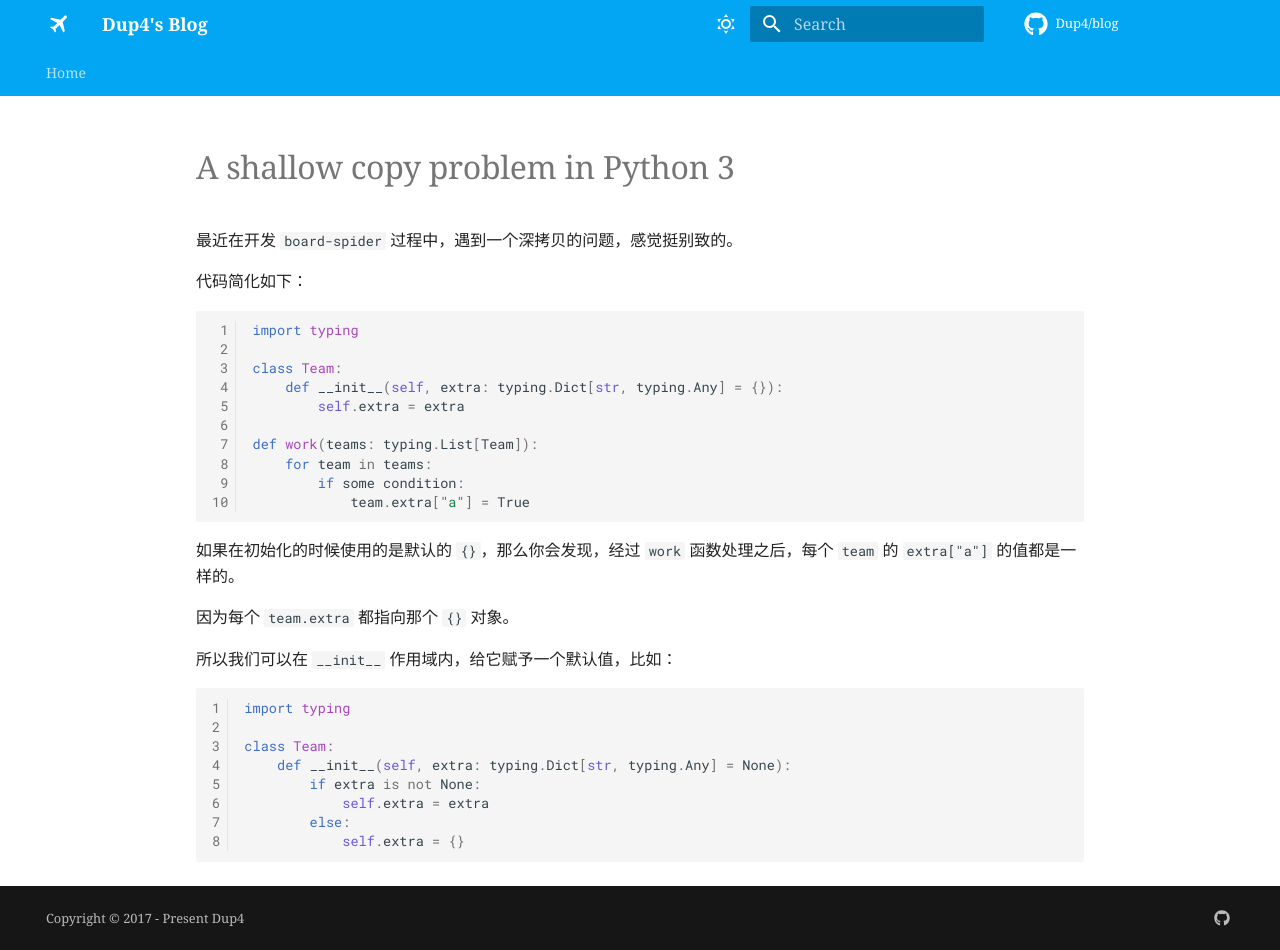
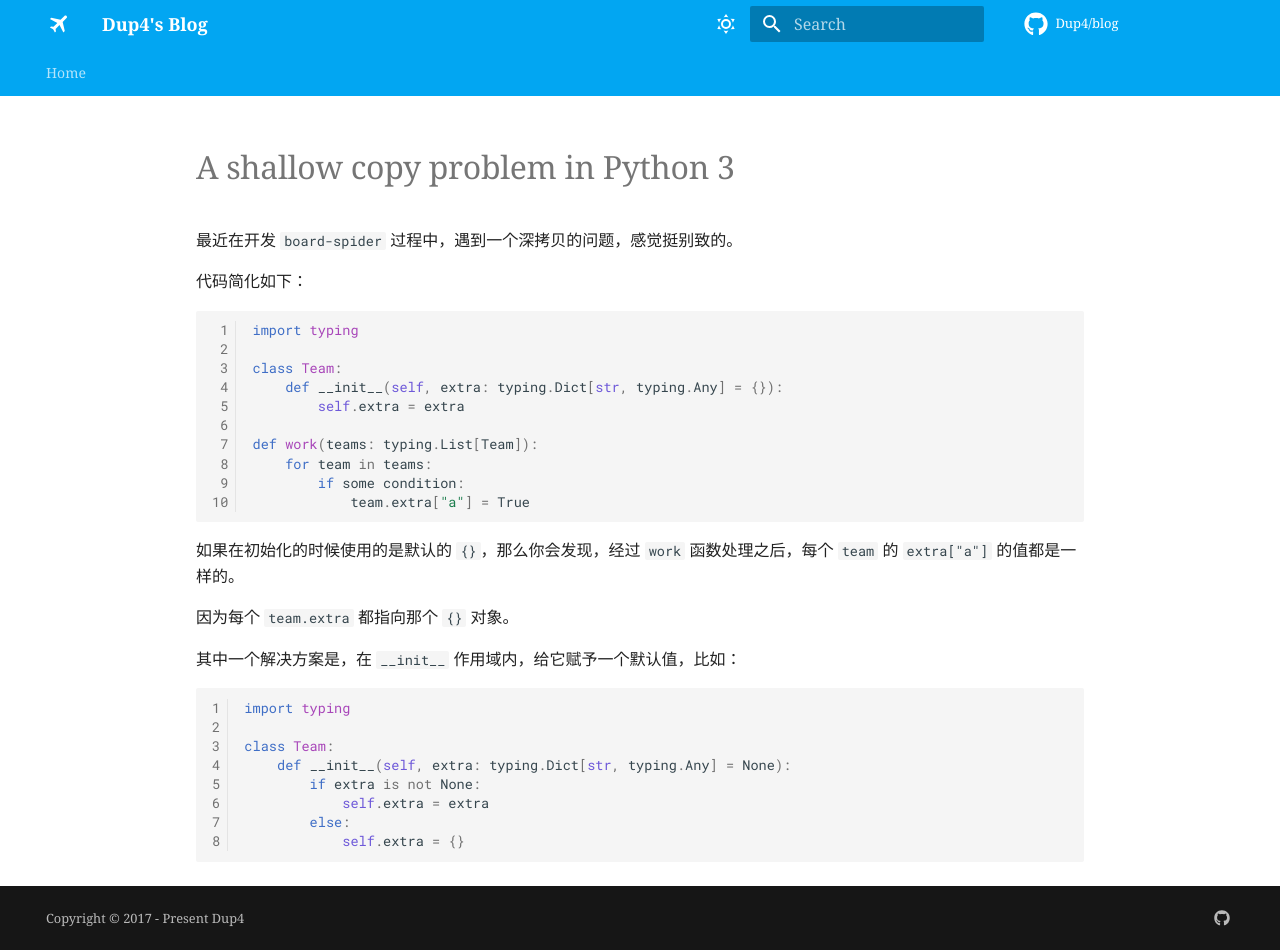
Before and after one commit to Dup4/blog, an MkDocs documentation site: the page built from docs/2023/5/a-shallow-copy-problem-in-python3/index.md, in a window 1280 px wide and 950 px high. Built offline with MkDocs 1.6.1 and Material for MkDocs 9.7.7, drawn with Linux system fonts in a browser that asks for light colours; some web fonts are replaced; comment, search, counter and statistics services are not loaded.

Commit message:
chore: optimising sentence structure
Signed-off-by: Dup4 <lyuzhi.pan@gmail.com>

````diff
--- a/docs/2023/5/a-shallow-copy-problem-in-python3/index.md
+++ b/docs/2023/5/a-shallow-copy-problem-in-python3/index.md
@@ -25,7 +21,7 @@ def work(teams: typing.List[Team]):
 
 因为每个 `team.extra` 都指向那个 `{}` 对象。
 
-所以我们可以在 `__init__` 作用域内，给它赋予一个默认值，比如：
+其中一个解决方案是，在 `__init__` 作用域内，给它赋予一个默认值，比如：
 
 ```python3
 import typing
````
Also changed, not shown: other parts of docs/2023/5/a-shallow-copy-problem-in-python3/index.md (+0 -4 lines).
